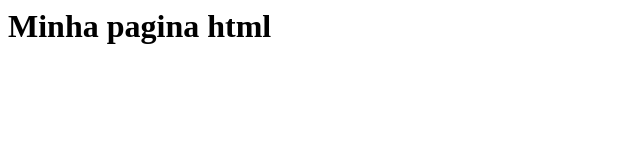
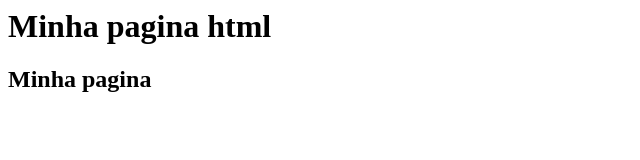
Before and after one commit to pecaco/gama_no_github, a plain HTML site: page index.html in a window 1280 px wide. Shown: the whole page, without its empty margins (0-640 px from the left). Drawn offline with Linux system fonts and the light colour scheme.

Commit message:
arquivo  index.html atualizado novamente

```diff
--- a/index.html
+++ b/index.html
@@ -1,6 +1,7 @@
 <html>
     <body>
         <h1>Minha pagina html</h1>
+        <h2>Minha pagina</h2>
     </body>
 
 </html>
```
